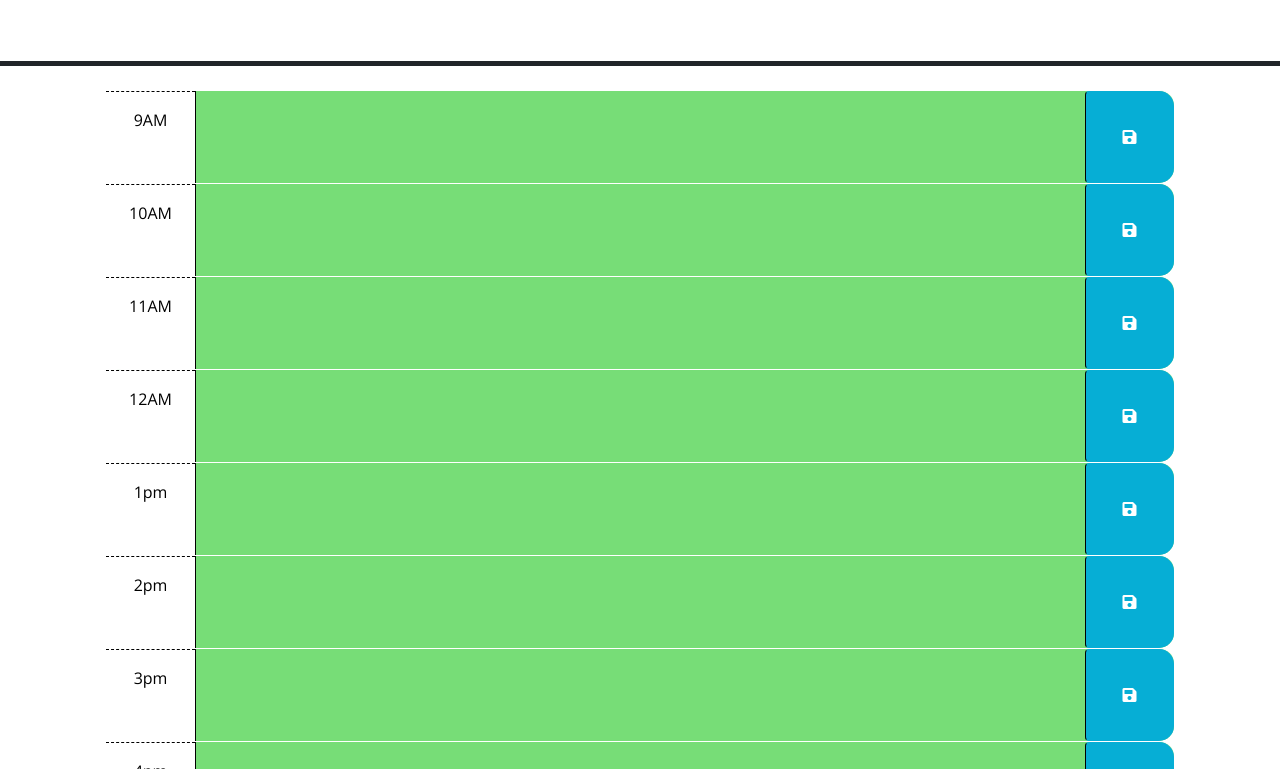
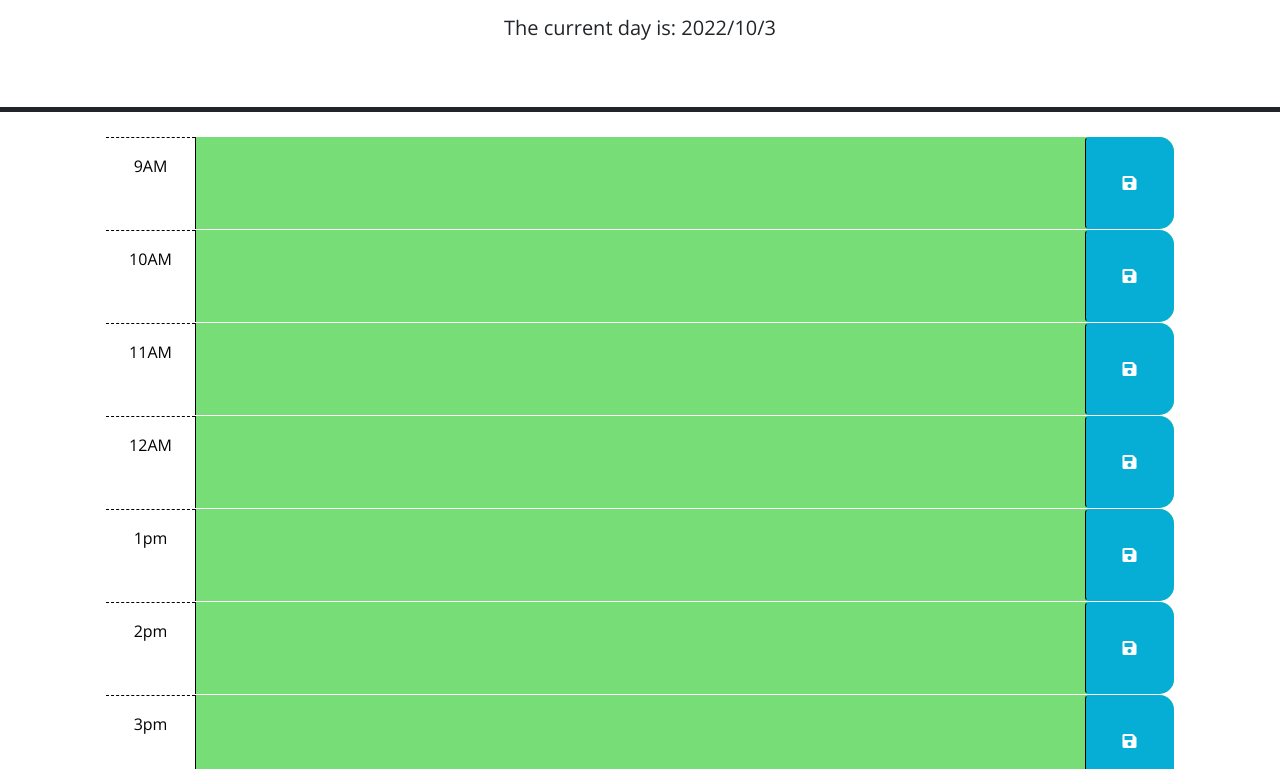
Before and after one commit to BluSkreen/time-block-scheduler, a plain HTML site: page index.html in a window 1280 px wide. Shown: the part 166-935 px from the top of the page. Drawn offline with nearby package versions, Linux system fonts and the light colour scheme.

Commit message:
the display in header, with the current date, is finished. index.html/script.js have descriptive comments

```diff
--- a/assets/js/script.js
+++ b/assets/js/script.js
@@ -1,32 +1,9 @@
-// Wrap all code that interacts with the DOM in a call to jQuery to ensure that
-// the code isn't run until the browser has finished rendering all the elements
-// in the html.
-
-// Hour cards
-// var am9El = $("#hour-9");
-// var am10El = $("#hour-10");
-// var am11El = $("#hour-11");
-// var am12El = $("#hour-12");
-// var pm1El = $("#hour-13");
-// var pm2El = $("#hour-14");
-// var pm3El = $("#hour-15");
-// var pm4El = $("#hour-16");
-// var pm5El = $("#hour-17");
-
+// pointer to saveBtn class
 var buttons = $(".saveBtn");
-var events = [];
-
-// card colors: past, present, future
 
 $(function () {
-  // TODO: Add a listener for click events on the save button. This code should
-  // use the id in the containing time-block as a key to save the user input in
-  // local storage. HINT: What does `this` reference in the click listener
-  // function? How can DOM traversal be used to get the "hour-x" id of the
-  // time-block containing the button that was clicked? How might the id be
-  // useful when saving the description in local storage?
+  // listener that add text from the time-block to local storage
   buttons.on("click", saveEvent);
-
   // Determin the color of the block relative to the current hour
   $(".time-block").each(function () {
     // gets the hour of the block using its id -> .each(element.ID)
@@ -34,7 +11,6 @@ $(function () {
     var currentHour = dayjs().hour();
     // compare current hour to the block and color accordingly
     // remove any color classes befor adding one
-
     $(this).removeClass("past");
     $(this).removeClass("present");
     $(this).removeClass("future");
@@ -54,12 +30,20 @@ $(function () {
     if (localStorage.getItem(blockID)) {
       var localText = localStorage.getItem(blockID);
       $(this).children().eq(1).text(localText);
-      // console.log(localStorage.getItem(blockID));
+      console.log(localStorage.getItem(blockID));
     }
-    // console.log($(this).attr("id"));
+    console.log($(this).attr("id"));
   });
-  //
-  // TODO: Add code to display the current date in the header of the page.
+
+  // Display the current date in the header of the page.
+  $("#currentDay").text(
+    "The current day is: " +
+      dayjs().year() +
+      "/" +
+      dayjs().month() +
+      "/" +
+      dayjs().day()
+  );
 });
 
 var saveEvent = function (event) {
--- a/index.html
+++ b/index.html
@@ -23,23 +23,16 @@
   </head>
 
   <body>
+    <!-- header containing page title, description, and current day -->
     <header class="p-5 mb-4 border-5 border-bottom border-dark text-center">
       <h1 class="display-3">Work Day Scheduler</h1>
       <p class="lead">A simple calendar app for scheduling your work day</p>
       <p id="currentDay" class="lead"></p>
     </header>
+    <!-- container with each row/work hour inside -->
     <div class="container-lg px-5">
-      <!-- Use class for "past", "present", and "future" to apply styles to the
-        time-block divs accordingly. The javascript will need to do this by
-        adding/removing these classes on each div by comparing the hour in the
-        id to the current hour. The html provided below is meant to be an example
-        demonstrating how the css provided can be leveraged to create the
-        desired layout and colors. The html below should be removed or updated
-        in the finished product. Remember to delete this comment once the
-        code is implemented.
-        -->
-
-      <!-- Example of a past time block. The "past" class adds a gray background color. -->
+      <!-- 9 div "time-block"s for each row/work hour -->
+      <!-- each time-block has 3 columns: the hour|text|savebutton  -->
       <div id="hour-9" class="row time-block past">
         <div class="col-2 col-md-1 hour text-center py-3">9AM</div>
         <textarea class="col-8 col-md-10 description" rows="3"> </textarea>
@@ -47,8 +40,6 @@
           <i class="fas fa-save" aria-hidden="true"></i>
         </button>
       </div>
-
-      <!-- Example of a a present time block. The "present" class adds a red background color. -->
       <div id="hour-10" class="row time-block present">
         <div class="col-2 col-md-1 hour text-center py-3">10AM</div>
         <textarea class="col-8 col-md-10 description" rows="3"> </textarea>
@@ -56,8 +47,6 @@
           <i class="fas fa-save" aria-hidden="true"></i>
         </button>
       </div>
-
-      <!-- Example of a future time block. The "future" class adds a green background color. -->
       <div id="hour-11" class="row time-block future">
         <div class="col-2 col-md-1 hour text-center py-3">11AM</div>
         <textarea class="col-8 col-md-10 description" rows="3"> </textarea>
@@ -65,7 +54,6 @@
           <i class="fas fa-save" aria-hidden="true"></i>
         </button>
       </div>
-
       <div id="hour-12" class="row time-block future">
         <div class="col-2 col-md-1 hour text-center py-3">12AM</div>
         <textarea class="col-8 col-md-10 description" rows="3"> </textarea>
@@ -73,7 +61,6 @@
           <i class="fas fa-save" aria-hidden="true"></i>
         </button>
       </div>
-
       <div id="hour-13" class="row time-block future">
         <div class="col-2 col-md-1 hour text-center py-3">1pm</div>
         <textarea class="col-8 col-md-10 description" rows="3"> </textarea>
@@ -81,7 +68,6 @@
           <i class="fas fa-save" aria-hidden="true"></i>
         </button>
       </div>
-
       <div id="hour-14" class="row time-block future">
         <div class="col-2 col-md-1 hour text-center py-3">2pm</div>
         <textarea class="col-8 col-md-10 description" rows="3"> </textarea>
@@ -89,7 +75,6 @@
           <i class="fas fa-save" aria-hidden="true"></i>
         </button>
       </div>
-
       <div id="hour-15" class="row time-block future">
         <div class="col-2 col-md-1 hour text-center py-3">3pm</div>
         <textarea class="col-8 col-md-10 description" rows="3"> </textarea>
@@ -97,7 +82,6 @@
           <i class="fas fa-save" aria-hidden="true"></i>
         </button>
       </div>
-
       <div id="hour-16" class="row time-block future">
         <div class="col-2 col-md-1 hour text-center py-3">4pm</div>
         <textarea class="col-8 col-md-10 description" rows="3"> </textarea>
@@ -105,7 +89,6 @@
           <i class="fas fa-save" aria-hidden="true"></i>
         </button>
       </div>
-
       <div id="hour-17" class="row time-block future">
         <div class="col-2 col-md-1 hour text-center py-3">5pm</div>
         <textarea class="col-8 col-md-10 description" rows="3"> </textarea>
@@ -113,7 +96,7 @@
           <i class="fas fa-save" aria-hidden="true"></i>
         </button>
       </div>
-    </div>
+    </div> <!-- <div class="container-lg px-5"> -->
     <script src="https://code.jquery.com/jquery-3.4.1.min.js"></script>
     <script
       src="https://cdn.jsdelivr.net/npm/dayjs@1.11.3/dayjs.min.js"
```
